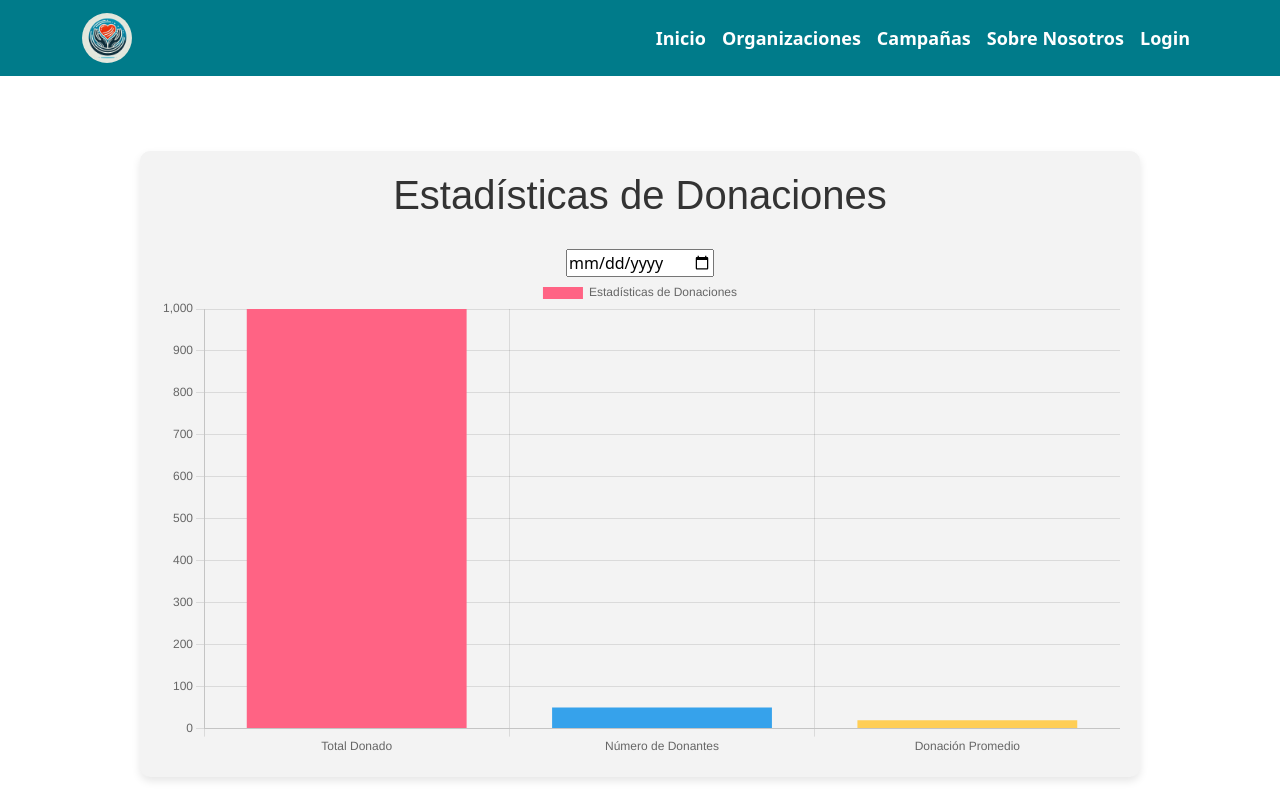
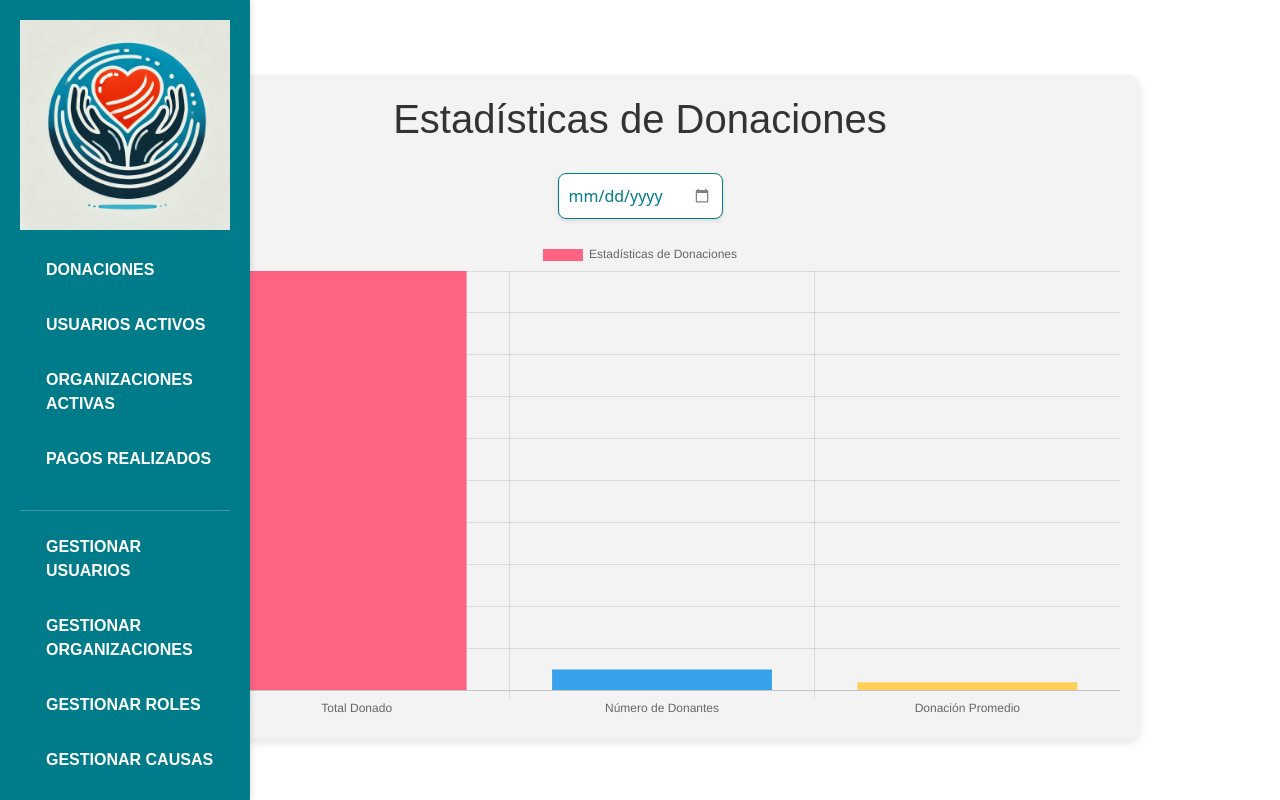
Before and after one commit to car020202/frontendparadonaciones, a React (Vite) app: page /donaciones in a window 1280 px wide. Shown: the top 800 px of the page. Built offline with nearby package versions, Linux system fonts and the light colour scheme.

Commit message:
cambio de las navbars de una sola a varias, dashboard actualizado, bug corregido navbar no se recargaba

```diff
--- a/package.json
+++ b/package.json
@@ -16,9 +16,11 @@
     "react": "^18.3.1",
     "react-bootstrap": "^2.10.5",
     "react-chartjs-2": "^5.2.0",
+    "react-datepicker": "^7.5.0",
     "react-dom": "^18.3.1",
     "react-icons": "^5.3.0",
-    "react-router-dom": "^6.27.0"
+    "react-router-dom": "^6.27.0",
+    "styled-components": "^6.1.13"
   },
   "devDependencies": {
     "@eslint/js": "^9.13.0",
--- a/src/App.jsx
+++ b/src/App.jsx
@@ -1,6 +1,5 @@
 import React, { useState, useEffect } from 'react';
 import { BrowserRouter as Router, Route, Routes, Navigate } from 'react-router-dom';
-import NavigationBar from './navbar/navbar';
 import Home from './inicio/inicio';
 import Login from './login/login';
 import Register from './register/register';
@@ -26,7 +25,6 @@ function App() {
 
   return (
     <Router>
-      <NavigationBar isLoggedIn={isLoggedIn} onLogout={handleLogout} />
       <Routes>
         {/* Página de inicio, accesible para todos */}
         <Route path="/" element={<Home />} />
--- /dev/null
+++ b/src/admin/NarbarAdmin.jsx
@@ -0,0 +1,161 @@
+import React, { useState } from 'react';
+import { Nav } from 'react-bootstrap';
+import styled from 'styled-components';
+import { useNavigate } from 'react-router-dom';
+import logo from '../assets/logo.webp';
+
+const SidebarContainer = styled.div`
+  position: fixed;
+  left: 0;
+  top: 0;
+  height: 100%;
+  width: 250px;
+  background-color: #007B8A;
+  color: #fff;
+  padding: 20px;
+  box-shadow: 2px 0 5px rgba(0, 0, 0, 0.1);
+  z-index: 1000; /* Asegura que el sidebar esté por encima de otros elementos */
+  transform: translateX(0); /* Siempre visible en modo PC */
+  transition: transform 0.3s ease-in-out;
+
+  @media (max-width: 768px) {
+    width: 200px;
+    transform: translateX(${props => (props.isOpen ? '0' : '-100%')});
+  }
+`;
+
+const LogoContainer = styled.div`
+  text-align: center;
+  margin-bottom: 20px;
+  position: relative;
+
+  img {
+    max-width: 100%;
+    height: auto;
+  }
+`;
+
+const SidebarLink = styled(Nav.Link)`
+  color: #fff;
+  margin-bottom: 15px;
+  display: flex;
+  align-items: center;
+  font-family: 'Arial', sans-serif; /* Aplica el tipo de letra */
+  font-weight: bold;
+  text-transform: uppercase;
+  transition: color 0.3s ease;
+
+  &:hover {
+    color: #FFD700; /* Cambia a amarillo al hacer hover */
+  }
+
+  i {
+    margin-right: 10px;
+  }
+`;
+
+const ToggleButton = styled.button`
+  position: fixed;
+  top: 10px;
+  left: 10px; /* Mueve el botón hacia un lugar que no interfiera con el logo */
+  background-color: #007B8A;
+  color: #fff;
+  border: none;
+  padding: 10px;
+  cursor: pointer;
+  z-index: 1100;
+
+  @media (min-width: 769px) {
+    display: none; /* Oculta el botón en modo PC */
+  }
+`;
+
+const ContentContainer = styled.div`
+  margin-left: 250px; /* Ajusta el margen para que el contenido no se superponga con la barra lateral */
+  padding: 20px;
+  transition: margin-left 0.3s ease-in-out;
+
+  @media (max-width: 768px) {
+    margin-left: 0;
+  }
+`;
+
+const RightSidebar = () => {
+  const [isOpen, setIsOpen] = useState(false);
+  const navigate = useNavigate();
+
+  const toggleSidebar = () => {
+    setIsOpen(!isOpen);
+  };
+
+  const handleLogout = () => {
+    // Elimina el token o cualquier dato de autenticación
+    localStorage.removeItem('token');
+    navigate('/login'); // Redirige al usuario a la página de login
+  };
+
+  return (
+    <>
+      <ToggleButton onClick={toggleSidebar}>
+        {isOpen ? 'Cerrar' : 'Menú'}
+      </ToggleButton>
+      <SidebarContainer isOpen={isOpen}>
+        <LogoContainer>
+          <img src={logo} alt="Logo" />
+        </LogoContainer>
+        <Nav className="flex-column">
+          <Nav.Item>
+            <SidebarLink href="#donaciones">
+              <i className="fas fa-chart-bar"></i> Donaciones
+            </SidebarLink>
+          </Nav.Item>
+          <Nav.Item>
+            <SidebarLink href="#usuarios-activos">
+              <i className="fas fa-users"></i> Usuarios Activos
+            </SidebarLink>
+          </Nav.Item>
+          <Nav.Item>
+            <SidebarLink href="#organizaciones-activas">
+              <i className="fas fa-building"></i> Organizaciones Activas
+            </SidebarLink>
+          </Nav.Item>
+          <Nav.Item>
+            <SidebarLink href="#pagos-realizados">
+              <i className="fas fa-wallet"></i> Pagos Realizados
+            </SidebarLink>
+          </Nav.Item>
+          <hr />
+          <Nav.Item>
+            <SidebarLink href="#gestionar-usuarios">
+              <i className="fas fa-user-cog"></i> Gestionar Usuarios
+            </SidebarLink>
+          </Nav.Item>
+          <Nav.Item>
+            <SidebarLink href="#gestionar-organizaciones">
+              <i className="fas fa-building"></i> Gestionar Organizaciones
+            </SidebarLink>
+          </Nav.Item>
+          <Nav.Item>
+            <SidebarLink href="#gestionar-roles">
+              <i className="fas fa-user-shield"></i> Gestionar Roles
+            </SidebarLink>
+          </Nav.Item>
+          <Nav.Item>
+            <SidebarLink href="#gestionar-causas">
+              <i className="fas fa-hand-holding-heart"></i> Gestionar Causas
+            </SidebarLink>
+          </Nav.Item>
+          <Nav.Item>
+            <SidebarLink onClick={handleLogout} href="#">
+              <i className="fas fa-sign-out-alt"></i> Cerrar Sesión
+            </SidebarLink>
+          </Nav.Item>
+        </Nav>
+      </SidebarContainer>
+    </>
+  );
+};
+
+export default RightSidebar;
+
+export { ContentContainer };
--- a/src/admin/stadisticas/Donaciones.jsx
+++ b/src/admin/stadisticas/Donaciones.jsx
@@ -3,7 +3,8 @@ import './Donacionescss/Donaciones.css';
 import { Bar } from 'react-chartjs-2';
 import { Chart as ChartJS, BarElement, CategoryScale, LinearScale, Tooltip, Legend } from 'chart.js';
 import { FaChartBar, FaUsers, FaDollarSign } from 'react-icons/fa';
-import Footer from '../../Footer/Footer';
+import Navbar from '../NarbarAdmin';
+
 
 ChartJS.register(BarElement, CategoryScale, LinearScale, Tooltip, Legend);
 
@@ -79,6 +80,8 @@ const DonationsStatistics = () => {
   };
 
   return (
+    <>
+    <Navbar/>
     <div>
       <div className="donations-statistics">
         <h1 className="title">Estadísticas de Donaciones</h1>
@@ -91,7 +94,7 @@ const DonationsStatistics = () => {
         <Bar data={chartData} />
       </div>
 
-      {/* Cards con información adicional */}
+
       <div className="cards-container">
         <div className="stat-cardD" onClick={() => handleCardClick(0)}>
           <FaDollarSign className="card-icon" />
@@ -115,8 +118,8 @@ const DonationsStatistics = () => {
           </div>
         </div>
       </div>
-      <Footer/>
     </div>
+    </>
   );
 };
 
--- a/src/admin/stadisticas/Donacionescss/Donaciones.css
+++ b/src/admin/stadisticas/Donacionescss/Donaciones.css
@@ -14,6 +14,65 @@
   margin-bottom: 30px;
   color: #333;
   font-family: 'Arial', sans-serif;
+}
+
+.date-picker {
+  display: block;
+  margin: 20px auto;
+  padding: 10px;
+  border-radius: 8px;
+  border: 1px solid #007b8a;
+  background-color: #ffffff;
+  color: #007b8a;
+  font-size: 1rem;
+  box-shadow: 0 2px 4px rgba(0, 0, 0, 0.1);
+  outline: none;
+  transition: all 0.2s ease-in-out;
+}
+
+.date-picker:focus {
+  border-color: #005f6b;
+  box-shadow: 0 2px 8px rgba(0, 91, 105, 0.3);
+}
+
+/* Custom styles for the calendar dropdown */
+.date-picker::-webkit-calendar-picker-indicator {
+  filter: invert(50%);
+  cursor: pointer;
+}
+
+.calendar-dropdown {
+  background-color: #ffffff;
+  border: 1px solid #007b8a;
+  border-radius: 10px;
+  box-shadow: 0 4px 8px rgba(0, 0, 0, 0.1);
+  padding: 10px;
+}
+
+.calendar-header {
+  background-color: #007b8a;
+  color: #ffffff;
+  padding: 5px;
+  text-align: center;
+  border-radius: 8px 8px 0 0;
+  font-weight: bold;
+}
+
+.calendar-day {
+  color: #333;
+  padding: 5px;
+  border-radius: 4px;
+  transition: background-color 0.3s;
+}
+
+.calendar-day:hover {
+  background-color: #e0f7fa;
+}
+
+.calendar-selected-day {
+  background-color: #007b8a;
+  color: #ffffff;
+  border-radius: 4px;
 }
 
 .chart-container {
@@ -34,6 +93,7 @@
 
 .cards-container {
   display: flex;
+  flex-wrap: wrap;
   justify-content: space-between;
   gap: 20px;
   margin: 20px auto;
@@ -45,7 +105,7 @@
   color: #ffffff;
   border-radius: 8px;
   padding: 20px;
-    flex: 1;
+  flex: 1 1 250px;
   text-align: center;
   display: flex;
   flex-direction: column;
@@ -53,24 +113,28 @@
   box-shadow: 0 2px 8px rgba(0, 0, 0, 0.1);
   margin: 0 10px;
   max-width: 250px;
+  transition: transform 0.3s ease-in-out;
+}
+
+.stat-cardD:hover {
+  transform: translateY(-5px);
+  box-shadow: 0 4px 12px rgba(0, 0, 0, 0.15);
 }
 
 .card-icon {
   font-size: 2rem;
-    margin-bottom: 15px; /* Adds space between icon and text */
+  margin-bottom: 15px;
 }
 
 .card-info h2 {
   font-size: 1.2rem;
   margin-bottom: 8px;
-    text-align: center; /* Centers the title */
+  text-align: center;
 }
 
 .card-value {
   font-size: 1rem;
 }
-
-
 
 /* Responsive adjustments */
 @media (max-width: 768px) {
@@ -85,6 +149,16 @@
   .chart-container {
       height: 300px;
   }
+
+  .cards-container {
+      flex-direction: column;
+      align-items: center;
+  }
+
+  .stat-cardD {
+      max-width: 100%;
+      margin-bottom: 20px;
+  }
 }
 
 /* Styling for chart bars */
--- a/src/inicio/inicio.jsx
+++ b/src/inicio/inicio.jsx
@@ -7,7 +7,7 @@ import { Carousel } from "react-bootstrap";
 const Home = () => {
   return (
     <>
-
+     <Navbar/>
       <div>
         {/* Sección del Banner */}
         <section className="banner-section">
--- a/src/login/login.jsx
+++ b/src/login/login.jsx
@@ -3,6 +3,7 @@ import { useNavigate } from 'react-router-dom';
 import axios from 'axios';
 import './logincss/login.css';
 import logo from '../assets/logo.webp';
+import Navbar from '../navbar/navbar'
 
 const Login = ({ setIsLoggedIn }) => {
   const [email, setEmail] = useState('');
@@ -29,6 +30,8 @@ const Login = ({ setIsLoggedIn }) => {
   };
 
   return (
+    <>
+      <Navbar />
       <div className="login">
         <div className="login-container">
           <div className="logo-container">
@@ -58,6 +61,7 @@ const Login = ({ setIsLoggedIn }) => {
           </form>
         </div>
       </div>
+    </>
   );
 };
 
--- a/src/navbar/navbar.jsx
+++ b/src/navbar/navbar.jsx
@@ -1,15 +1,26 @@
-import React from 'react';
+import React, { useState, useEffect } from 'react';
 import { Navbar, Nav, Container } from 'react-bootstrap';
 import { Link, useNavigate } from 'react-router-dom';
 import logo from '../assets/logo.webp';
 import './navbar.css';
 
-const NavigationBar = ({ isLoggedIn, onLogout }) => {
+const NavigationBar = ({ onLogout }) => {
+  const [isLoggedIn, setIsLoggedIn] = useState(false);
   const navigate = useNavigate();
 
+  // Verificar el estado de autenticación al cargar el componente
+  useEffect(() => {
+    const token = localStorage.getItem('token');
+    setIsLoggedIn(!!token); // Actualiza el estado basado en la existencia del token
+  }, []);
+
   const handleLogoutClick = () => {
+    localStorage.removeItem('token'); // Elimina el token del almacenamiento local
+    setIsLoggedIn(false);
     onLogout();
-    navigate('/login'); // Redirige al usuario a la página de login
+
+    // Recargar la página automáticamente para limpiar el estado y redirigir al login
+    window.location.reload();
   };
 
   return (
@@ -32,9 +43,9 @@ const NavigationBar = ({ isLoggedIn, onLogout }) => {
             <Nav.Link as={Link} to="/campanas">Campañas</Nav.Link>
             <Nav.Link as={Link} to="/sobrenosotros">Sobre Nosotros</Nav.Link>
             {isLoggedIn ? (
-              <Nav.Link as="button" onClick={handleLogoutClick}>Cerrar sesión</Nav.Link>
+              <Nav.Link as={Link} onClick={handleLogoutClick} className="logout-link">Cerrar sesión</Nav.Link>
             ) : (
-              <Nav.Link as={Link} to="/login">Login</Nav.Link>
+              <Nav.Link as={Link} to="/login" className="login-link">Login</Nav.Link>
             )}
           </Nav>
         </Navbar.Collapse>
```
Also changed, not shown: src/admin/Dashboard.css (+32 -1 lines), src/admin/Dashboard.jsx (+6 -1 lines), 1 other file (tests, documents, lock files or other folders). Lines whose indentation alone changed are shown as unchanged.
